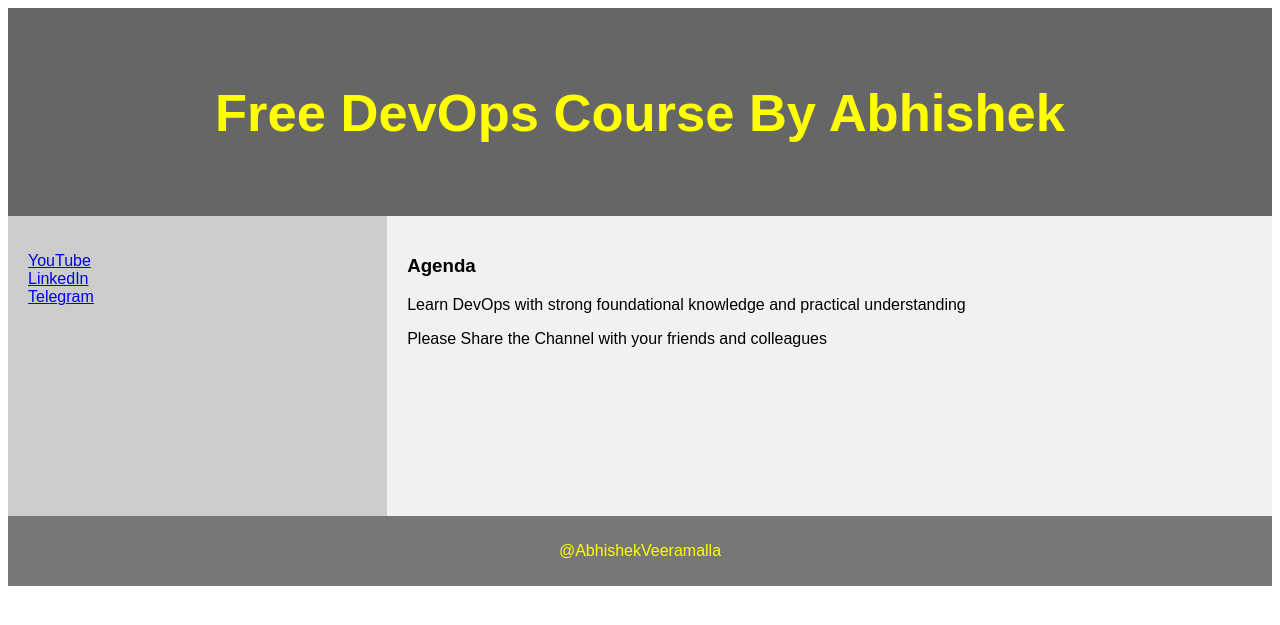
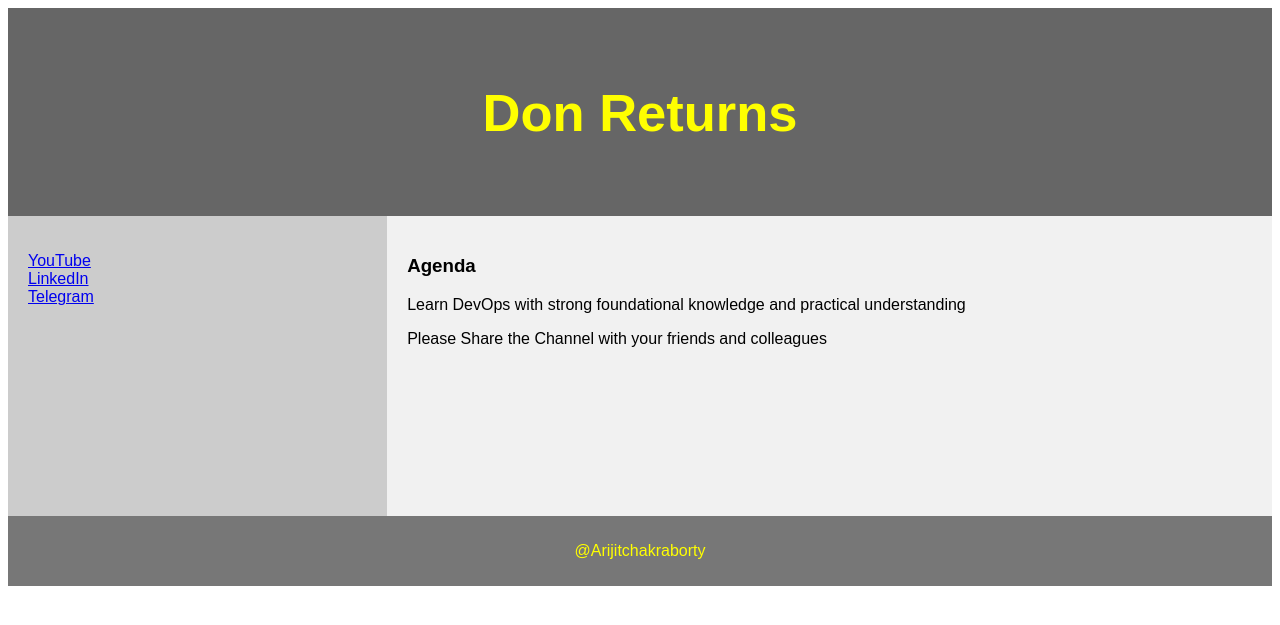
Before and after one commit to arijit0405/Docker-Container, a Django app: template Devops/demo/templates/demo_site.html in a window 1280 px wide. Shown: the top 625 px of the page. Run offline with Django 5.2, Linux system fonts and the light colour scheme; the template is opened without the code that fills it, so the values that code supplies are empty.

Commit message:
Update demo_site.html

```diff
--- a/Devops/demo/templates/demo_site.html
+++ b/Devops/demo/templates/demo_site.html
@@ -73,7 +73,7 @@ footer {
 
 
 <header>
-  <h2>Free DevOps Course By Abhishek</h2>
+  <h2>Don Returns</h2>
 </header>
 
 <section>
@@ -93,7 +93,7 @@ footer {
 </section>
 
 <footer>
-  <p>@AbhishekVeeramalla</p>
+  <p>@Arijitchakraborty</p>
 </footer>
 
 </body>
```
